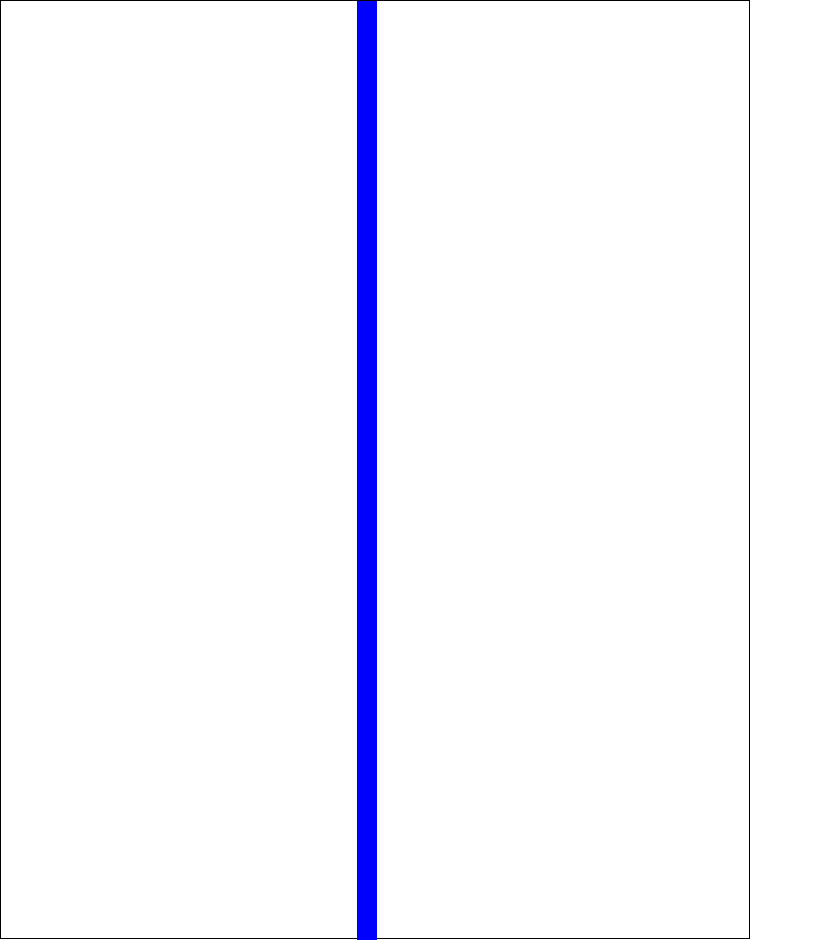
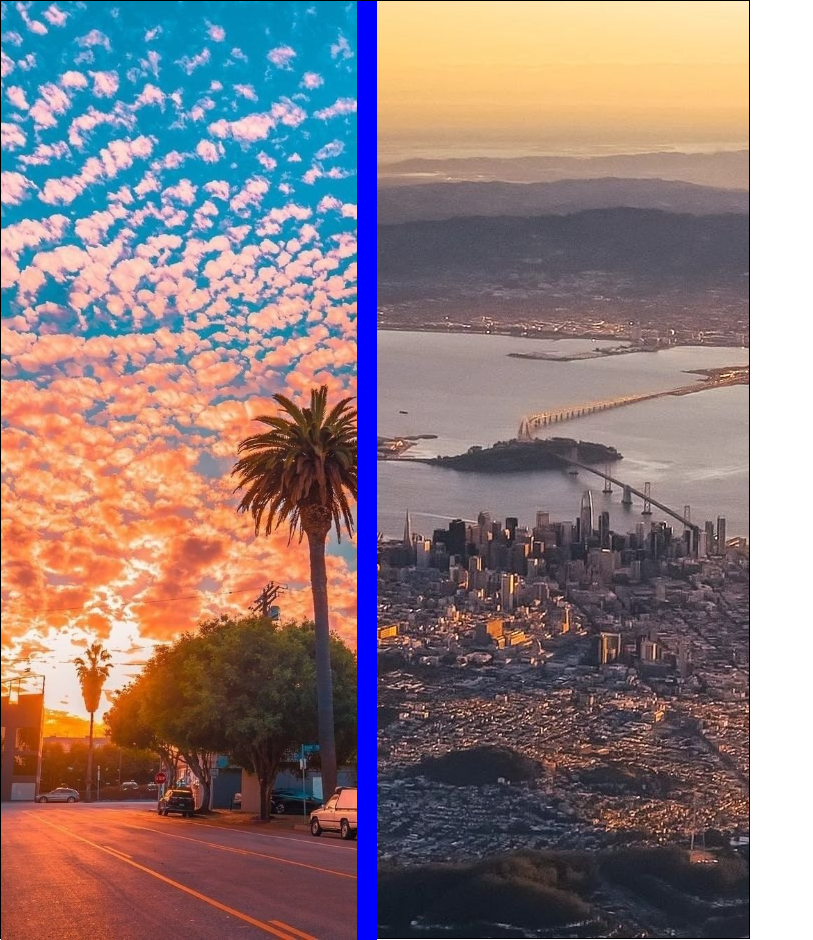
Before and after one commit to YupyUser/Image-Comparison-Slider, a plain HTML site: page index.html in a window 1280 px wide. Shown: the whole page, without its empty margins (0-813 px from the left). Drawn offline with Linux system fonts and the light colour scheme; the site is published under a folder, as on GitHub Pages, so addresses that start at the root find nothing.

Commit message:
fixed images

```diff
--- a/index.html
+++ b/index.html
@@ -8,7 +8,10 @@
     <title>Image comparison</title>
   </head>
   <body>
-    <div class="comparison__container" style="background: url('/image1.jpg')">
+    <div
+      class="comparison__container"
+      style="background: url('img/image1.jpg')"
+    >
       <div class="comparison__img comparison__overlay"></div>
 
       <div class="comparison__slider"></div>
--- a/script.js
+++ b/script.js
@@ -34,7 +34,7 @@ slider.onmousedown = function (event) {
             overlayElem.style.width = (e.pageX - overlayElem.getBoundingClientRect().x) + 'px';
 
             // setting background(main image)
-            document.querySelector('.comparison__container').style.background = 'url("/image1.jpg")';
+            document.querySelector('.comparison__container').style.background = 'url("img/image1.jpg")';
         }
 
         // turning off browser drag n drop
--- a/style.css
+++ b/style.css
@@ -15,13 +15,13 @@
     content: ' ';
     width: 750px;
     height: var(--img-height);
-    background: url('/image2.jpg') no-repeat ;
+    background: url('img/image2.jpg') no-repeat ;
     background-size: cover;
 }
 
 .comparison__container {
     position: absolute;
-    background: url('/image1.jpg') no-repeat;
+    background: url('img/image1.jpg') no-repeat;
     background-size: cover;
     width: var(--img-width);
     height: var(--img-height);
```
Also changed, not shown: img/image1.jpg (renamed from image1.jpg), img/image2.jpg (renamed from image2.jpg).
